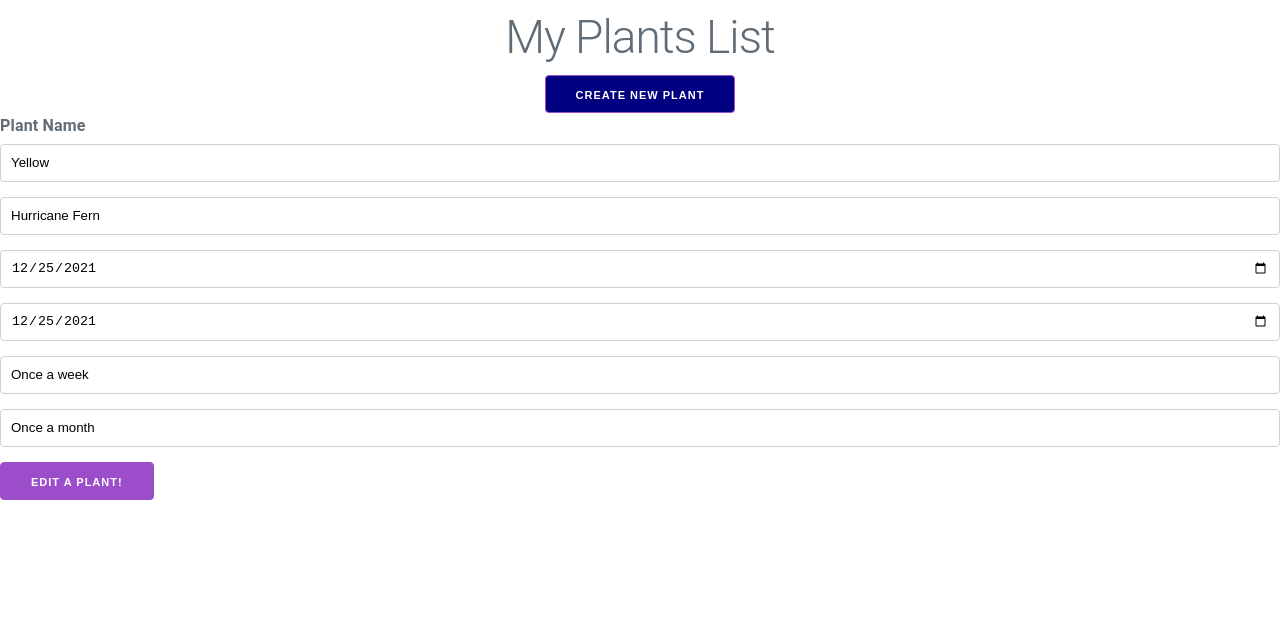
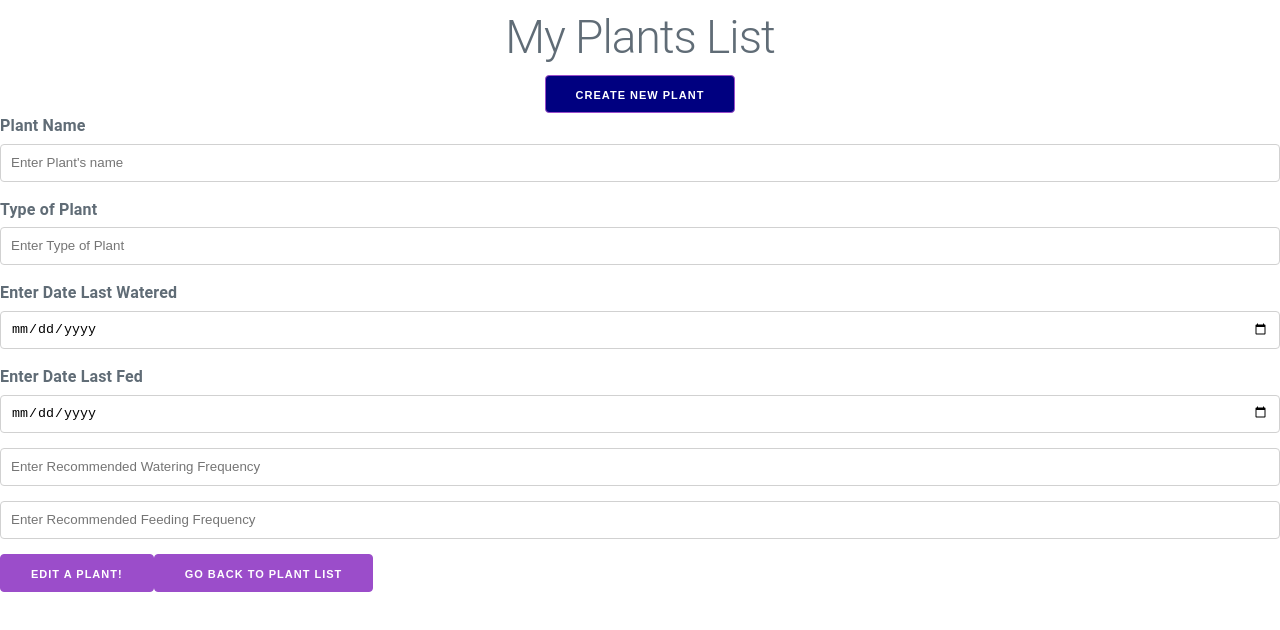
Before and after one commit to aip956/plants_backend, a React (Create React App) app: page /edit in a window 1280 px wide. Shown: the top 630 px of the page. Built offline with nearby package versions, Linux system fonts and the light colour scheme; no server answers.

Commit message:
Cleaning up

```diff
--- a/src/App.js
+++ b/src/App.js
@@ -37,12 +37,12 @@ function App(props) {
 
   // An object that represents a null plant
   const nullPlant = {
-    plantname: "Yellow",
-    planttype: "Hurricane Fern",
-    lastWatered: "2021-12-25",
-    lastFed: "2021-12-25",
-    recWater: "Once a week",
-    recFeed: "Once a month",
+    plantname: "",
+    planttype: "",
+    lastWatered: "",
+    lastFed: "",
+    recWater: "",
+    recFeed: "",
   };
 
   // Const state to hold plant to edit
@@ -169,6 +169,7 @@ useEffect(() => {
         initialPlant={targetPlant}
         handleSubmit={updatePlant}
         buttonLabel="Edit a Plant!"
+
         />;
         }}
         />
--- a/src/pages/Form.js
+++ b/src/pages/Form.js
@@ -38,6 +38,7 @@ const Form = ({ initialPlant, handleSubmit, buttonLabel, history }) => {
       defaultValue={formData.plantname}
       name="plantname"
       />
+      <label for="planttype">Type of Plant</label>
       <input
       type="text"
       onChange={handleChange}
@@ -45,17 +46,17 @@ const Form = ({ initialPlant, handleSubmit, buttonLabel, history }) => {
       defaultValue={formData.planttype}
       name="planttype"
       />
+    <label for="lastWatered">Enter Date Last Watered</label>
      <input
       type="date"
       onChange={handleChange}
-      placeholder="Enter Date Last Watered"
       defaultValue={formData.lastWatered}
       name="lastWatered"
       />
+      <label for="lastFed">Enter Date Last Fed</label>
       <input
       type="date"
       onChange={handleChange}
-      placeholder="Enter Date Last Fed"
       defaultValue={formData.lastFed}
       name="lastFed"
       />
@@ -74,6 +75,8 @@ const Form = ({ initialPlant, handleSubmit, buttonLabel, history }) => {
       name="recFeed"
       />
       <input type="submit" value={buttonLabel} />
+      <button>Go Back to Plant List</button>
+
     </form>
     );
 };
--- a/src/pages/SinglePlant.js
+++ b/src/pages/SinglePlant.js
@@ -19,17 +19,17 @@ const SinglePlant = ({ plants, match, edit, deletePlant }) => {
 
   return (
   <div style={div}>
-    <h1>{plant.plantname}</h1>
-    <h2>{plant.planttype}</h2>
-    <h3>{plant.lastWatered}</h3>
-    <h3>{plant.lastFed}</h3>
-    <h4>{plant.recWater}</h4>
-    <h4>{plant.recFeed}</h4>
+    <h1>Name: {plant.plantname}</h1>
+    <h2>Plant Type: {plant.planttype}</h2>
+    <h3>Last Watered: {plant.lastWatered}</h3>
+    <h3>Last Fed: {plant.lastFed}</h3>
+    <h4>Recommended Water: {plant.recWater}</h4>
+    <h4>Recommended Feed: {plant.recFeed}</h4>
 
     <button onClick={(event) => edit(plant)}>Edit</button>
     <button onClick={(event) => deletePlant(plant)}>Delete</button>
     <Link to="/">
-      <button>Go Back</button>
+      <button>Go Back to Plant List</button>
     </Link>
   </div>
 );
```
